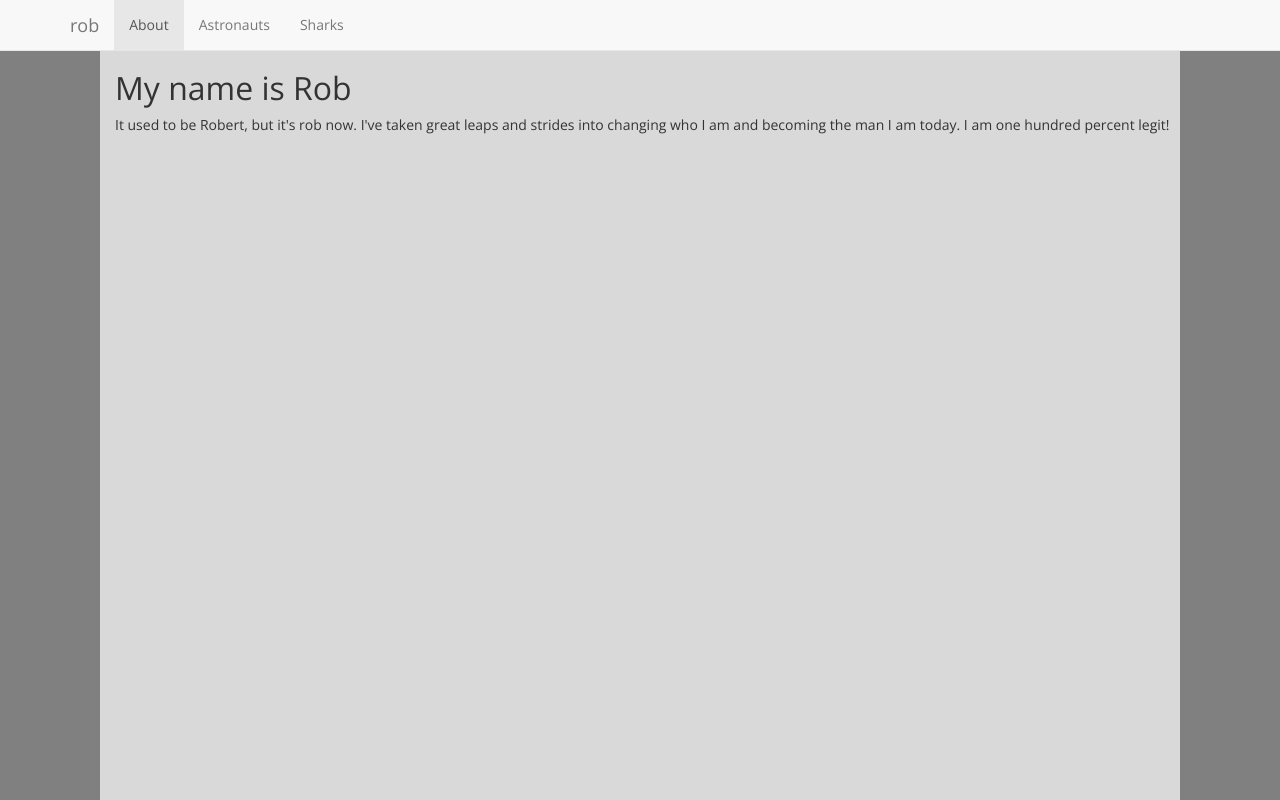
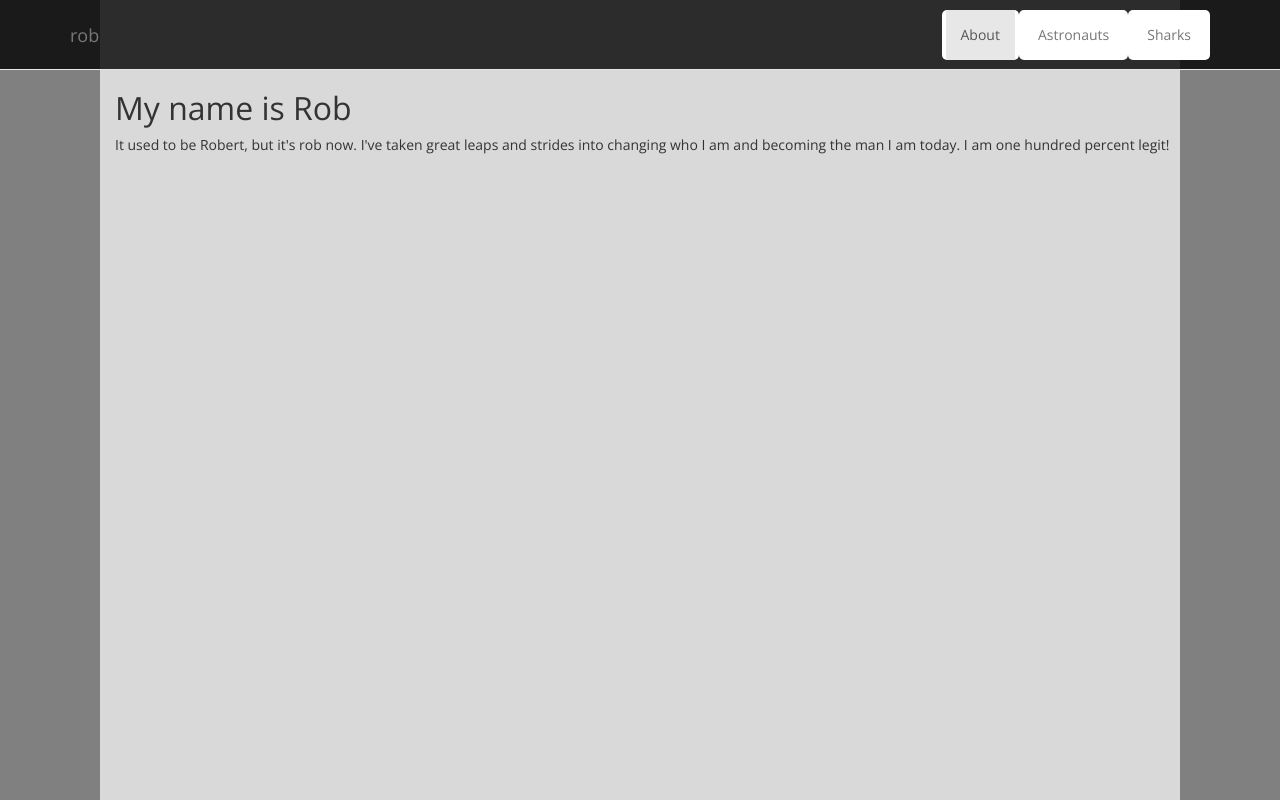
Before and after one commit to rlayrd/slawthed.github.io, a plain HTML site: page about.html in a window 1280 px wide. Drawn offline with nearby package versions, Linux system fonts and the light colour scheme.

Commit message:
changed navbar a widdle

```diff
--- a/about.html
+++ b/about.html
@@ -37,7 +37,7 @@
             </div>
             <!-- Collect the nav links, forms, and other content for toggling -->
             <div class="collapse navbar-collapse" id="bs-example-navbar-collapse-1">
-                <ul class="nav navbar-nav">
+                <ul class="nav navbar-nav pull-right">
                     <li class="active"> <a href="about.html">About</a></li>
                     <li> <a href="astronauts.html">Astronauts</a></li>
                     <li> <a href="sharks.html">Sharks</a></li>
--- a/style.css
+++ b/style.css
@@ -3,13 +3,29 @@ html {
 }
 body {
     background-color: #d9d9d9;
-  padding-top: 50px;
+    padding-top: 70px;
     font-family: 'Open Sans', sans-serif;
     border: 100px solid grey;
     border-bottom: none;
     border-top: none;
     min-height: 100%;
     margin: 0 0;
+}
+
+.navbar {
+    min-height: 70px;
+    padding-top: 10px;
+    background-color: rgba(0, 0, 0, 0.8);
+}
+
+.navbar ul li {
+    background-color: white;
+    border-radius: 5px;
+    padding-right: 4px;
+    padding-left: 4px;
+}
+.navbar ul li.active {
+
 }
 img {
     border: 10px solid grey;
```
Also changed, not shown: astronauts.html (+1 -1 lines), index.html (+1 -1 lines), sharks.html (+1 -1 lines). Lines whose indentation alone changed are shown as unchanged.
